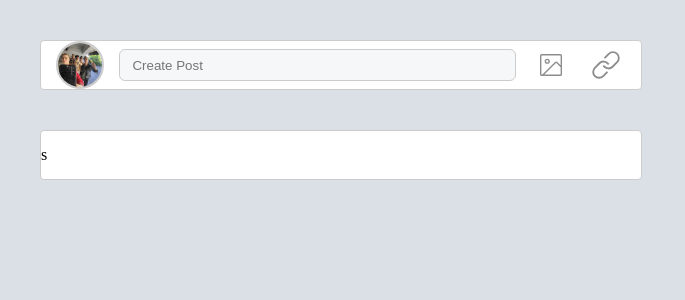
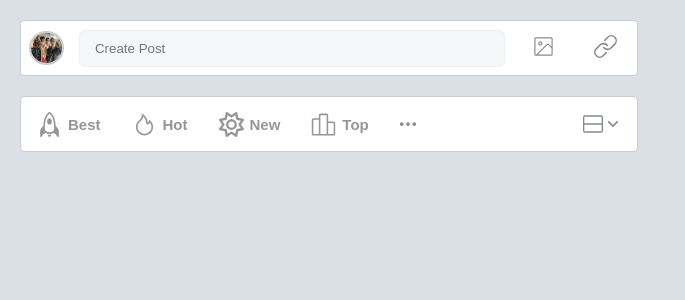
Before and after one commit to Swierszczykowaty/Redit_clon, a React (Vite) app: page / in a window 1280 px wide. Shown: the top 300 px of the page, without its empty margins (0-685 px from the left). Built offline with nearby package versions, Linux system fonts and the light colour scheme.

Commit message:
[ADD] - treniding component

```diff
--- a/src/App.css
+++ b/src/App.css
@@ -5,48 +5,53 @@
     overflow: hidden;
 
     }
-body{margin: 0;}
+body{
+    margin: 0;
+}
 .create{
-    margin: 40px;
+    margin: 20px;
     display: flex;
     align-items: center;
     gap: 15px;
     width: 600px;
-    height: 6%;
+    height: 38px;
     background: #ffffff;
     border: 1px #cccccc solid;
     border-radius: 4px;
-
+}
+#search.create{
+    padding: 8px;
+}
+#trend.create{
+    padding: 8px;
 }
 .avatar_circle{
     display: flex;
     aspect-ratio: 1;
-    width: auto;
-    margin-top:15px;
-    margin-bottom: 15px;
-    margin-left: 15px;
-
+    width: 38px;
     border: 2px #cccccc solid;
     border-radius: 100%;
     overflow: hidden;
-
     align-items: center;
     place-content:center;
-
+}
+.avatar_circle:hover{
+    cursor: pointer;
 }
 
 .avatar{
-    width: 60px;
+    width: 70px;
 
 }
 
 .search{
+    padding-left: 15px;
     width: 500px;
-    height: 13%;
-    padding: 2%;
-    border: 1px #cccccc solid;
+    height: 33px;
+    border: 1px #EDEFF1 solid;
     border-radius: 6px;
     background: #F6F7F8;
+
 
 }
 .search:hover {
@@ -56,18 +61,90 @@ body{margin: 0;}
 .icons{
     display: flex;
     gap: 15px;
-    margin-right: 15px;
+
 }
 .imagine{
-
-    font-size: 30px;
-    color: #8c8d8e;
+    background-color: #ffffff;
+    font-size: 25px;
+    color: #878A8C;
     padding: 5px;
 
 
 }
 .imagine:hover{
     border-radius: 10px;
-
+    cursor: pointer;
     background: #e4e4e4;
 }
+.imagine_button{
+    background: #ffffff;
+    border: 0px;
+
+}
+.button_main{
+    display: flex;
+    align-items: center;
+    background: #ffffff;
+    border: 0px;
+    cursor: pointer;
+    border-radius: 17px;
+    padding: 4px;
+    padding-left: 8px;
+    padding-right: 8px;
+}
+.button_main:hover{
+    background: #e4e4e4;
+}
+.b_s_image{
+    display: flex;
+    color: #969696;
+    margin-right: 6px;
+}
+.button_main:hover .b_s_image,
+.button_main:hover .b_s_image:hover{
+    color: #0079d3;
+}
+.b_s_text{
+    color: #969696;
+    font-size: 15px;
+    font-weight:600 ;
+}
+.button_main:hover .b_s_text,
+.button_main:hover .b_s_text:hover{
+    color: #0079d3;
+}
+.dotdotdot{
+
+    display: flex;
+    justify-content: center;
+    align-items: center;
+    background: #ffffff;
+    border: 0px;
+    cursor: pointer;
+    border-radius: 100%;
+    aspect-ratio: 1;
+
+}
+.dotdotdot:hover{
+    background: #e4e4e4;
+}
+.dot{
+    color: #878A8C;
+    font-size: 20px;
+}
+.view_dot{
+    display: flex;
+    justify-content: center;
+    align-items: center;
+    margin-left: auto;
+    cursor: pointer;
+    padding: 6px;
+    border-radius: 15px;
+}
+.view_dot:hover{
+    background: #e4e4e4;
+}
+.view{
+    color: #878A8C;
+    font-size: 20px;
+}
--- a/src/App.jsx
+++ b/src/App.jsx
@@ -1,32 +1,65 @@
-import { useState } from 'react'
-import './App.css'
+import React from 'react';
+import { useState } from 'react';
+import './App.css';
 import { PiImageSquareLight } from "react-icons/pi";
 import { GoLink } from "react-icons/go";
+import { BsRocket } from "react-icons/bs";
+import { AiOutlineFire } from "react-icons/ai";
+import { FaRegSun } from "react-icons/fa6";
+import { IoPodiumOutline } from "react-icons/io5";
+import { BsThreeDots } from "react-icons/bs";
+import { RxViewHorizontal } from "react-icons/rx";
+import { RiArrowDownSLine } from "react-icons/ri";
+import Post from './Post';
 
+
+function Button_small({ text, icon, className  }) {
+  return (
+    <div >
+      <button className={`button_main ${className}`}>
+        <span className='b_s_image'>{icon}</span>
+        <span className='b_s_text'>{text}</span>
+      </button>
+    </div>
+  );
+}
 function App() {
-  const [count, setCount] = useState(0)
+  const [count, setCount] = useState(0);
 
   return (
     <>
       <div className="main">
-        <div className='create'>
+        <div className='create' id='search'>
           <div className='avatar_circle'>
             <img src="./imagines/344308096_547741020772353_384304532245554270_n.jpg" alt="" className='avatar'/>
           </div>
-
-            <input type="text" placeholder='Create Post' className='search' />
+          <input type="text" placeholder='Create Post' className='search' />
           <div className='icons'>
-            <PiImageSquareLight className='imagine'/>
-            <GoLink className='imagine'/>
+            <button className='imagine_button'>
+             <PiImageSquareLight className='imagine'/>
+            </button >
+             <button className='imagine_button'>
+              <GoLink className='imagine'/>
+            </button>
           </div>
         </div>
-        <div className='create'>
-              s
+        <div className='create' id='trend'>
+          <Button_small text="Best" icon={<BsRocket size={25}/>} />
+          <Button_small text="Hot" icon={<AiOutlineFire size={25}/>} />
+          <Button_small text="New" icon={<FaRegSun size={25}/>} />
+          <Button_small text="Top" icon={<IoPodiumOutline size={25}/>} />
+          <button className='dotdotdot'>
+            <BsThreeDots className='dot'/>
+          </button>
+          <div className='view_dot'>
+          <RxViewHorizontal className='view'/>
+          <RiArrowDownSLine className='view'/>
+          </div>
         </div>
-
+        <Post/>
       </div>
     </>
-  )
+  );
 }
 
-export default App
+export default App;
--- /dev/null
+++ b/src/Post.css
@@ -0,0 +1,4 @@
+.post{
+    margin: 20px;
+
+}
--- /dev/null
+++ b/src/Post.jsx
@@ -0,0 +1,19 @@
+import React from 'react';
+import { useState } from 'react';
+import './App.css';
+
+
+
+function Post() {
+  const [count, setCount] = useState(0);
+
+  return (
+    <>
+     <div className='post'>
+
+     </div>
+    </>
+  );
+}
+
+export default Post;
```
Also changed, not shown: src/Button_small.jsx (added).
